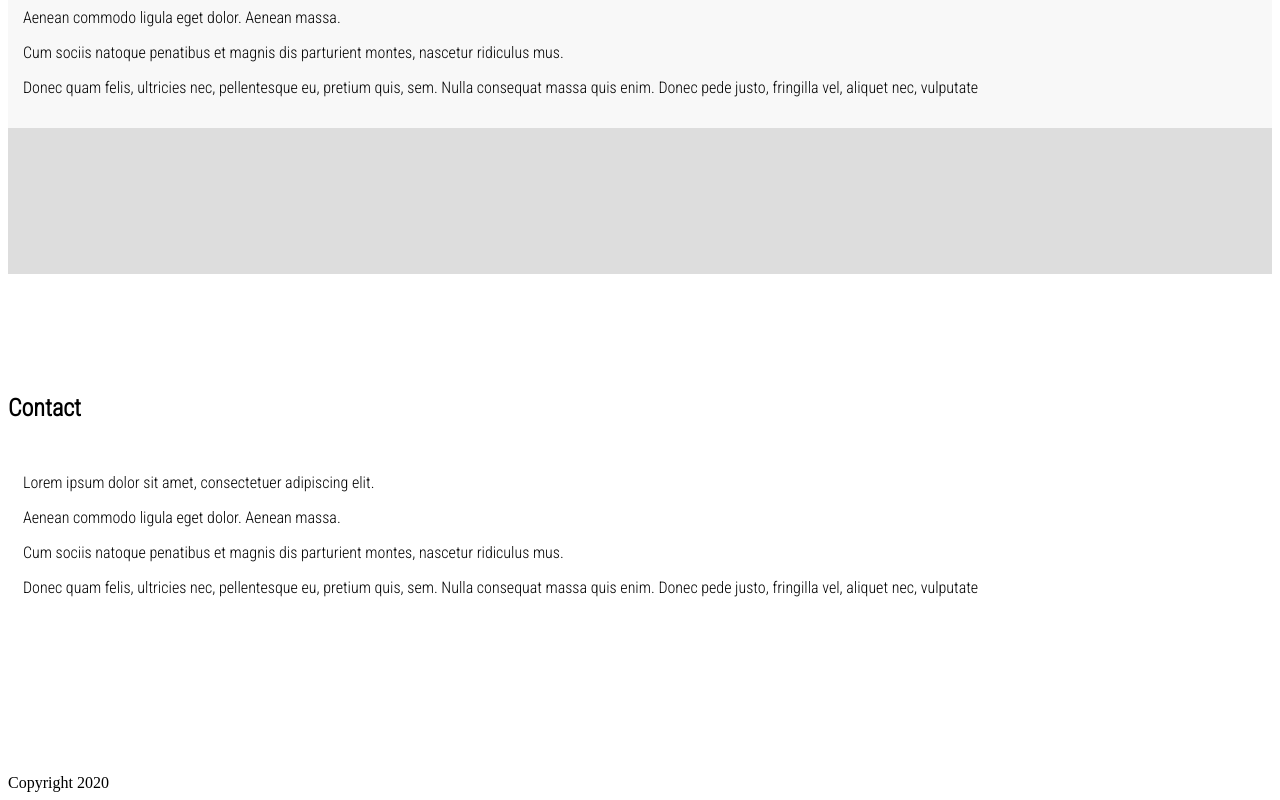
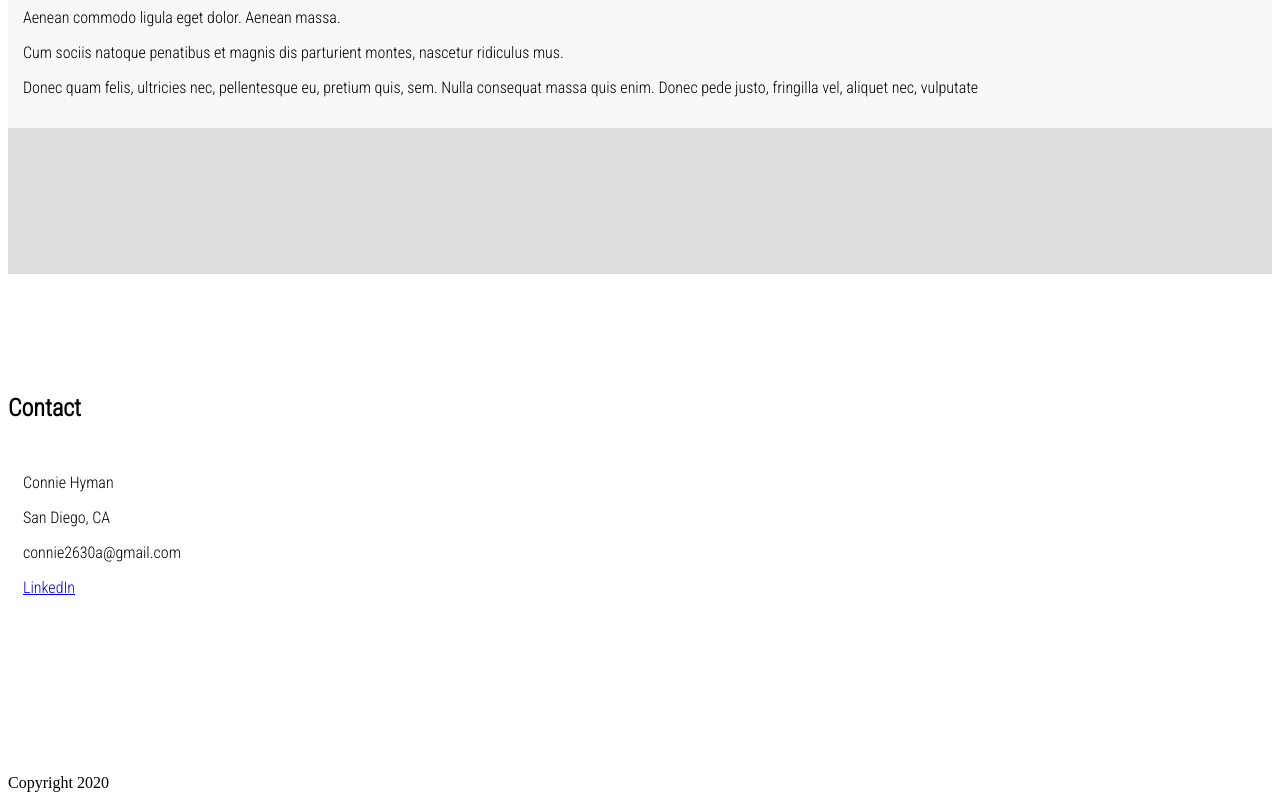
Before and after one commit to Connieh1/single-page-website, a plain HTML site: page index.html in a window 1280 px wide. Shown: the part 1856-2656 px from the top of the page. Drawn offline with nearby package versions, Linux system fonts and the light colour scheme.

Commit message:
Add additional information to site

```diff
--- a/index.html
+++ b/index.html
@@ -3,7 +3,7 @@
   <head>
     <meta charset="UTF-8" />
     <meta name="viewport" content="width=device-width, initial-scale=1.0" />
-    <title>Document</title>
+    <title>CH</title>
     <link
       rel="stylesheet"
       href="https://stackpath.bootstrapcdn.com/font-awesome/4.7.0/css/font-awesome.min.css"
@@ -139,19 +139,14 @@
           <h1>Contact</h1>
         </header>
         <article>
-          <p>Lorem ipsum dolor sit amet, consectetuer adipiscing elit.</p>
+          <p>Connie Hyman</p>
 
-          <p>Aenean commodo ligula eget dolor. Aenean massa.</p>
+          <p>San Diego, CA</p>
+
+          <p>connie2630a@gmail.com</p>
 
           <p>
-            Cum sociis natoque penatibus et magnis dis parturient montes,
-            nascetur ridiculus mus.
-          </p>
-
-          <p>
-            Donec quam felis, ultricies nec, pellentesque eu, pretium quis, sem.
-            Nulla consequat massa quis enim. Donec pede justo, fringilla vel,
-            aliquet nec, vulputate
+            <a href="https://www.linkedin.com/in/conniehyman/">LinkedIn</a>
           </p>
         </article>
       </section>
```
